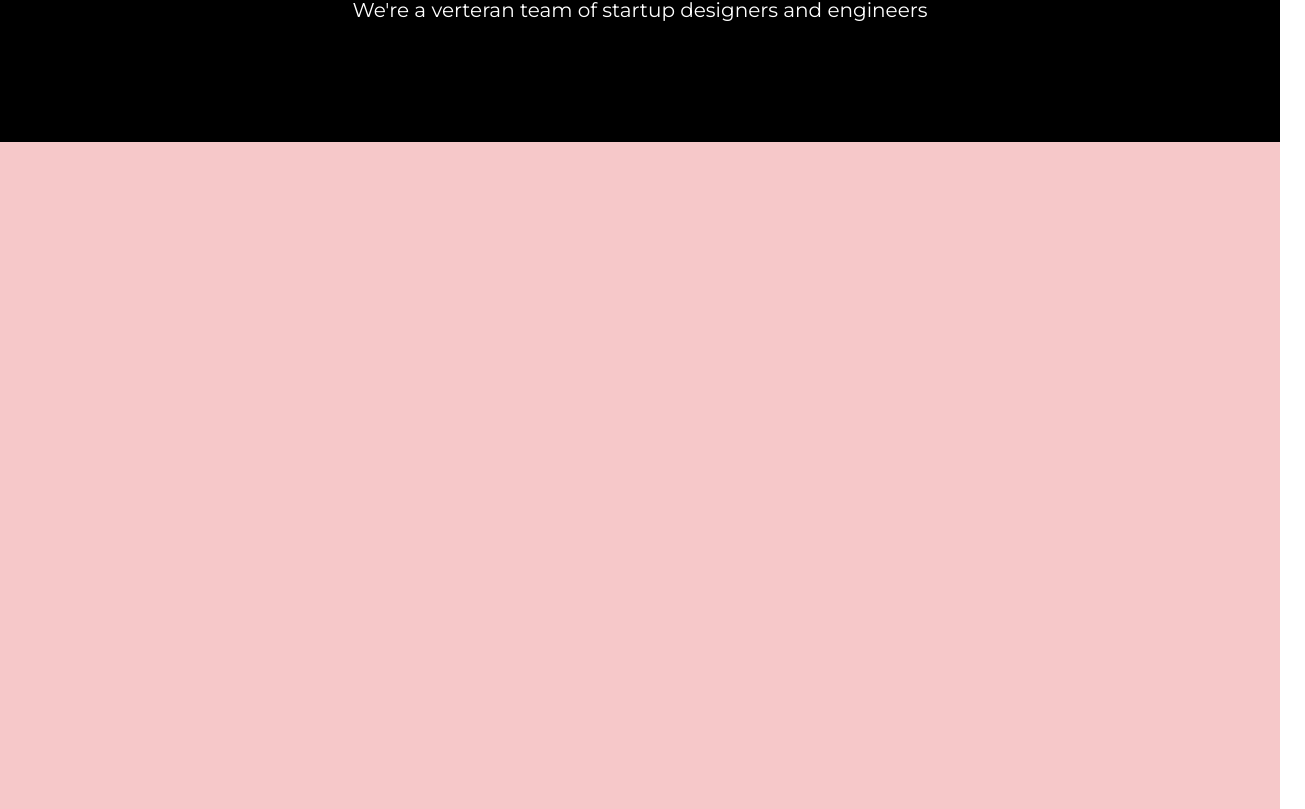
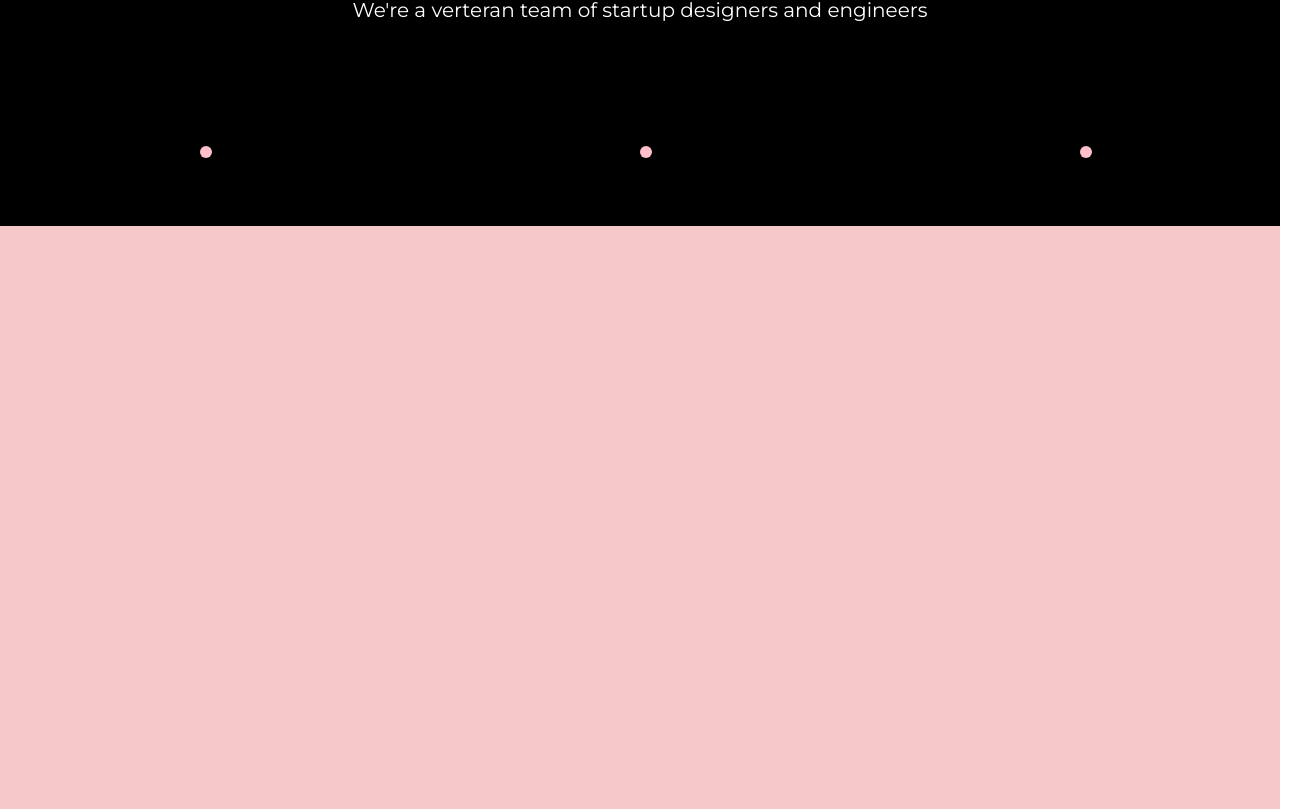
Before and after one commit to SierraSpaceAgency/sierraspaceagency.github.io, a React (Create React App) app: page / in a window 1280 px wide. Shown: the part 1011-1820 px from the top of the page, 1305 px wide, since content can reach past the window. Built offline with nearby package versions, Linux system fonts and the light colour scheme.

Commit message:
Makes a carousel in the PeoplePage.

```diff
--- a/package.json
+++ b/package.json
@@ -5,7 +5,8 @@
   "dependencies": {
     "react": "^16.6.3",
     "react-dom": "^16.6.3",
-    "react-scripts": "2.1.1"
+    "react-scripts": "2.1.1",
+    "react-slick": "^0.23.2"
   },
   "scripts": {
     "start": "react-scripts start",
--- a/public/index.html
+++ b/public/index.html
@@ -6,6 +6,8 @@
     <meta name="theme-color" content="#000000">
     <link rel="manifest" href="%PUBLIC_URL%/manifest.json">
     <link href="https://fonts.googleapis.com/css?family=Montserrat:300,400,500,600" rel="stylesheet">
+    <link rel="stylesheet" type="text/css" charset="UTF-8" href="https://cdnjs.cloudflare.com/ajax/libs/slick-carousel/1.6.0/slick.min.css" />
+    <link rel="stylesheet" type="text/css" href="https://cdnjs.cloudflare.com/ajax/libs/slick-carousel/1.6.0/slick-theme.min.css" />
     <title>Sierra Space Agency</title>
   </head>
   <body>
--- a/src/components/PeoplePageComponent.css
+++ b/src/components/PeoplePageComponent.css
@@ -24,3 +24,17 @@
   color: #FFFFFF;
   font-size: 20px;
 }
+
+.PeoplePageCarouselContainer {
+  margin-bottom: 64px;
+}
+
+.PeoplePageCarouselItemContainer {
+}
+
+.PeoplePageCarouselItem {
+  width: 12px;
+  height: 12px;
+  border-radius: 50%;
+  background-color: pink;
+}
--- a/src/components/PeoplePageComponent.js
+++ b/src/components/PeoplePageComponent.js
@@ -1,13 +1,36 @@
 import React from 'react';
+import Slider from "react-slick";
 import './PeoplePageComponent.css';
 
-const PeoplePageComponent = props => (
+const PeoplePageComponent = props => {
+  var settings = {
+      autoplay: true,
+      autoplaySpeed: 5000,
+      arrows: true,
+      infinite: true,
+      speed: 1500,
+      slidesToShow: 2,
+      slidesToScroll: 1,
+      centerMode: true,
+      centerPadding: '200px'
+    };
+  return(
     <section className = "PeoplePage">
       <div className = "PeoplePageTextContent">
         <p className = "PeoplePageTitle">Who We Are</p>
         <p className = "PeoplePageText">We're a verteran team of startup designers and engineers</p>
       </div>
+      <div className = "PeoplePageCarouselContainer">
+        <Slider {...settings}>
+          <div><div className = "PeoplePageCarouselItem"></div></div>
+          <div><div className = "PeoplePageCarouselItem"></div></div>
+          <div><div className = "PeoplePageCarouselItem"></div></div>
+          <div><div className = "PeoplePageCarouselItem"></div></div>
+          <div><div className = "PeoplePageCarouselItem"></div></div>
+        </Slider>
+      </div>
     </section>
-)
+  );
+}
 
 export default PeoplePageComponent;
```
Also changed, not shown: 2 other files (tests, documents, lock files or other folders). Lines whose indentation alone changed are shown as unchanged.
